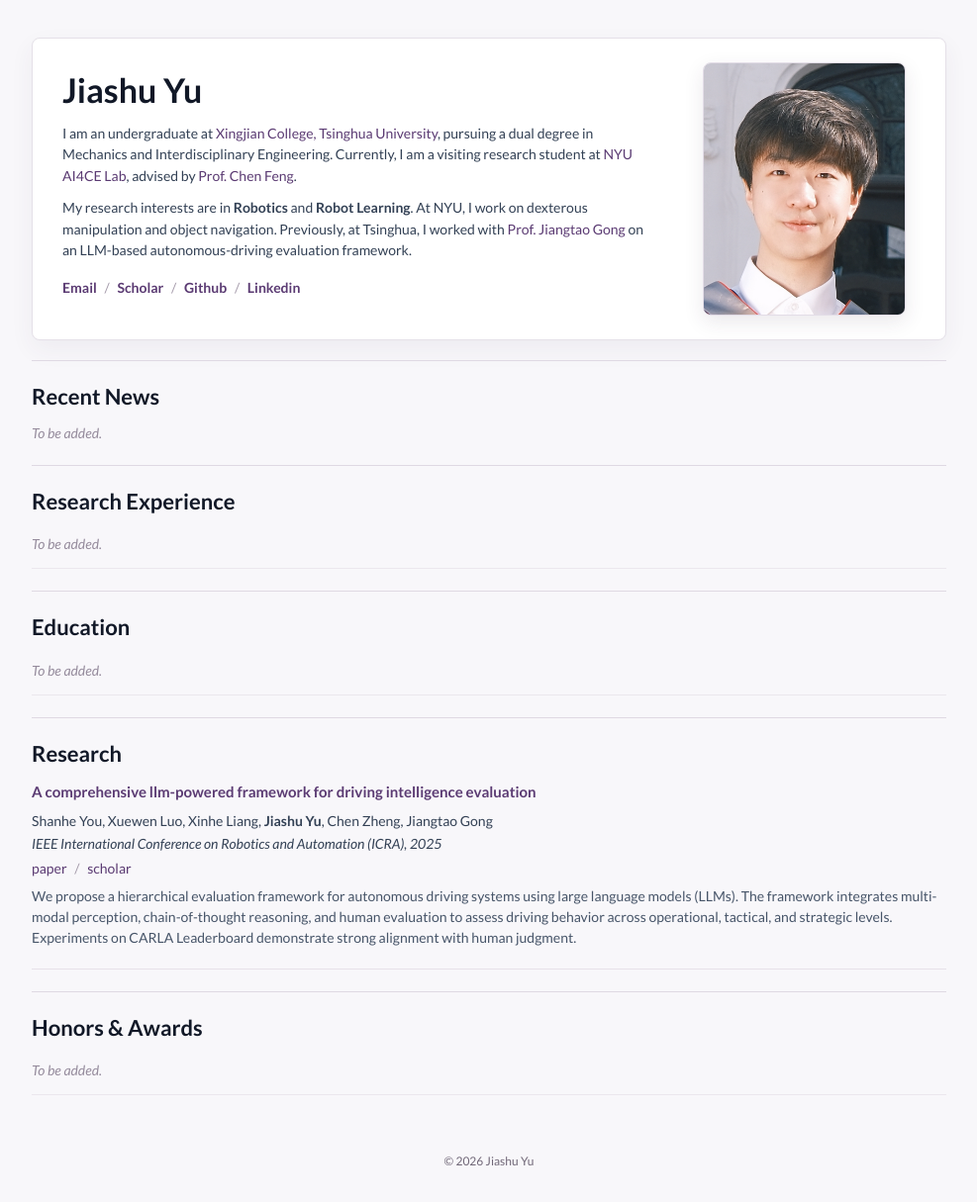
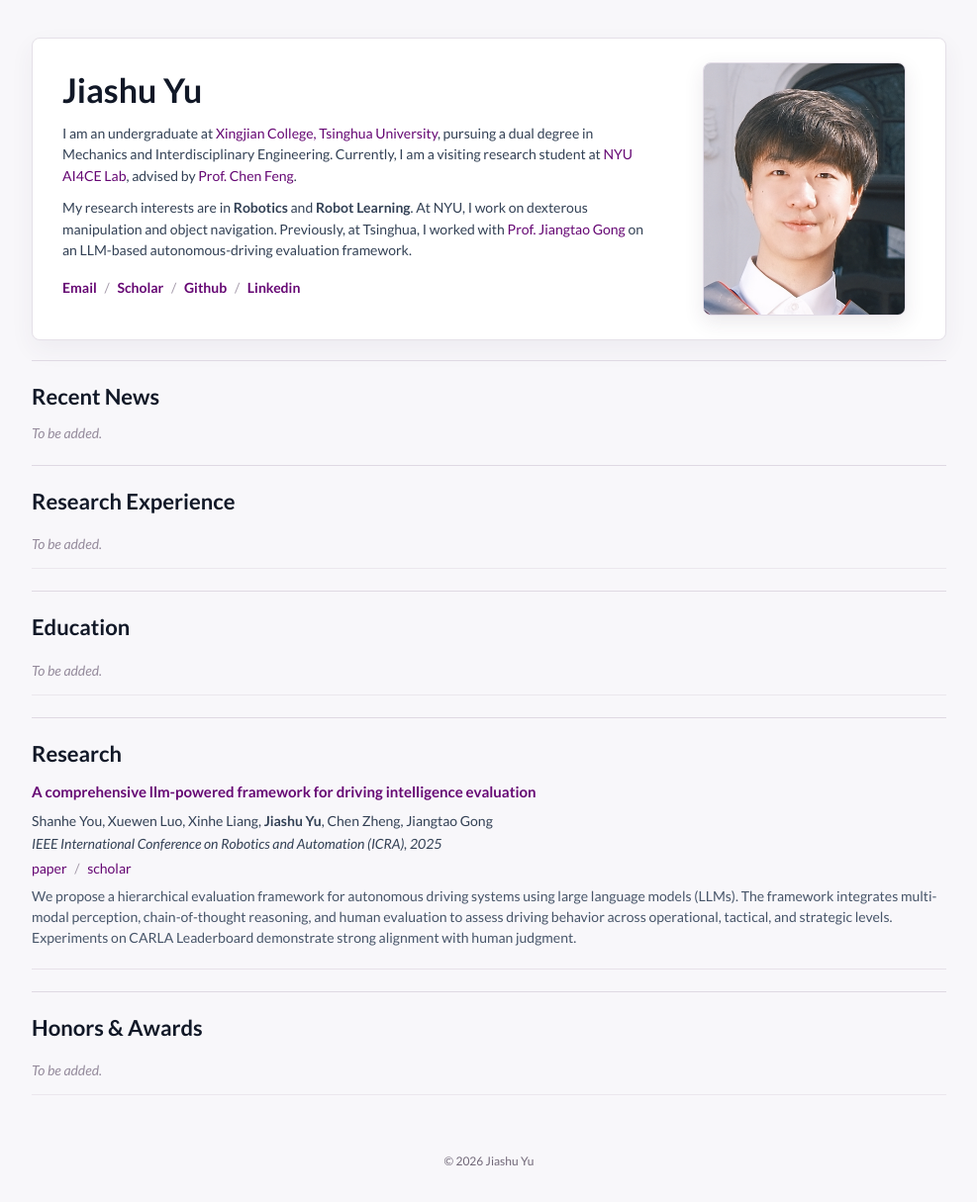
Before and after one commit to Jiashu-Yu/Jiashu-Yu.github.io, a Jekyll site: the page built from _pages/about.md, in a window 1280 px wide. Shown: the whole page at 99% size, without its empty margins (146-1133 px from the left). Built offline with Jekyll 4.4.1, drawn with Linux system fonts in a browser that asks for light colours.

Commit message:
Increase purple link contrast

```diff
--- a/assets/css/research-home.css
+++ b/assets/css/research-home.css
@@ -17,13 +17,13 @@ body {
 }
 
 a {
-  color: #5b3b73;
+  color: #660874;
   text-decoration: none;
 }
 
 a:hover,
 a:focus-visible {
-  color: #925b3f;
+  color: #922a9b;
   text-decoration: none;
 }
 
@@ -195,7 +195,7 @@ strong {
 }
 
 .paper-title {
-  color: #5b3b73;
+  color: #660874;
   font-size: 15px;
   font-weight: 700;
   line-height: 1.3;
```
